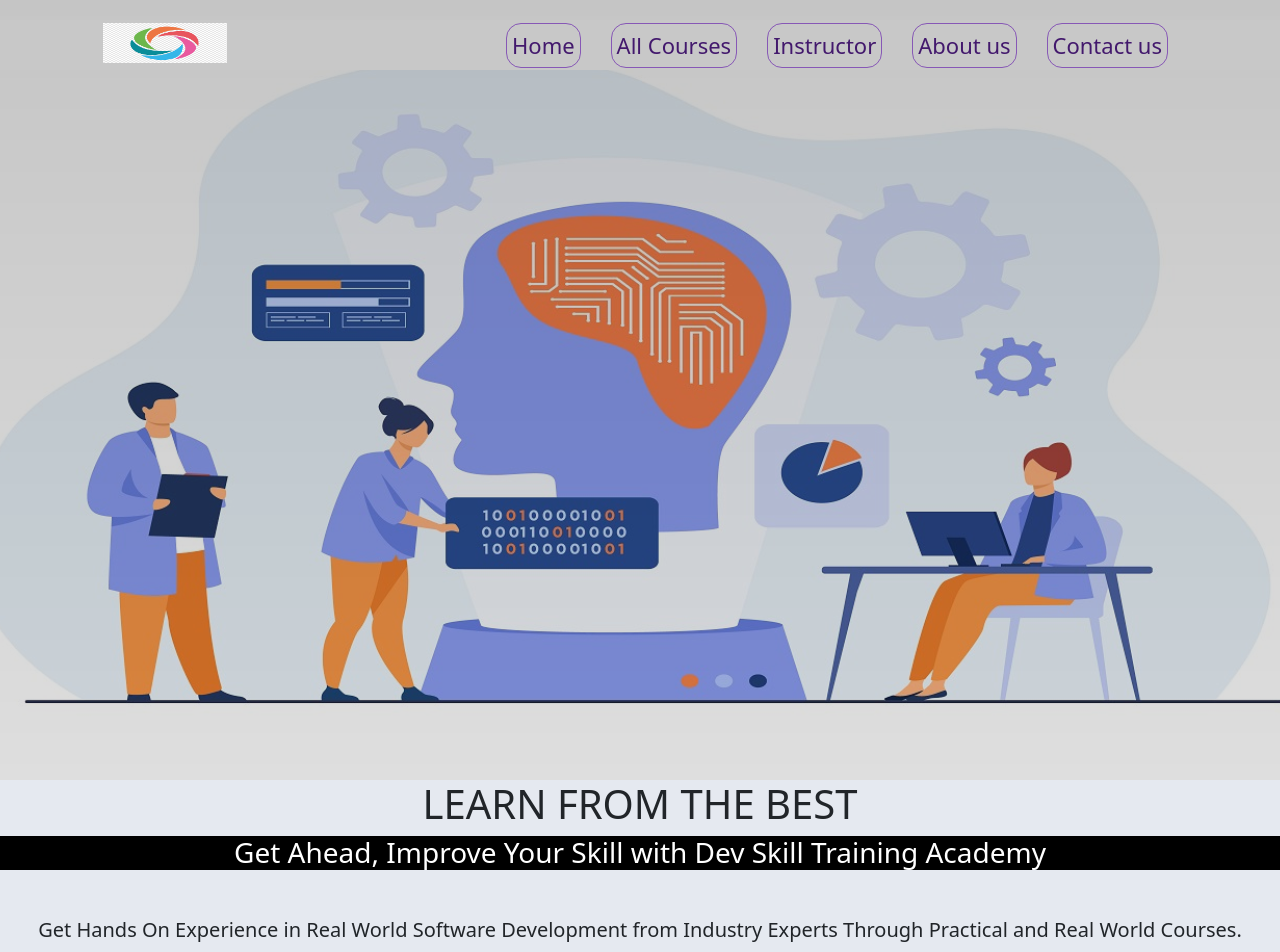
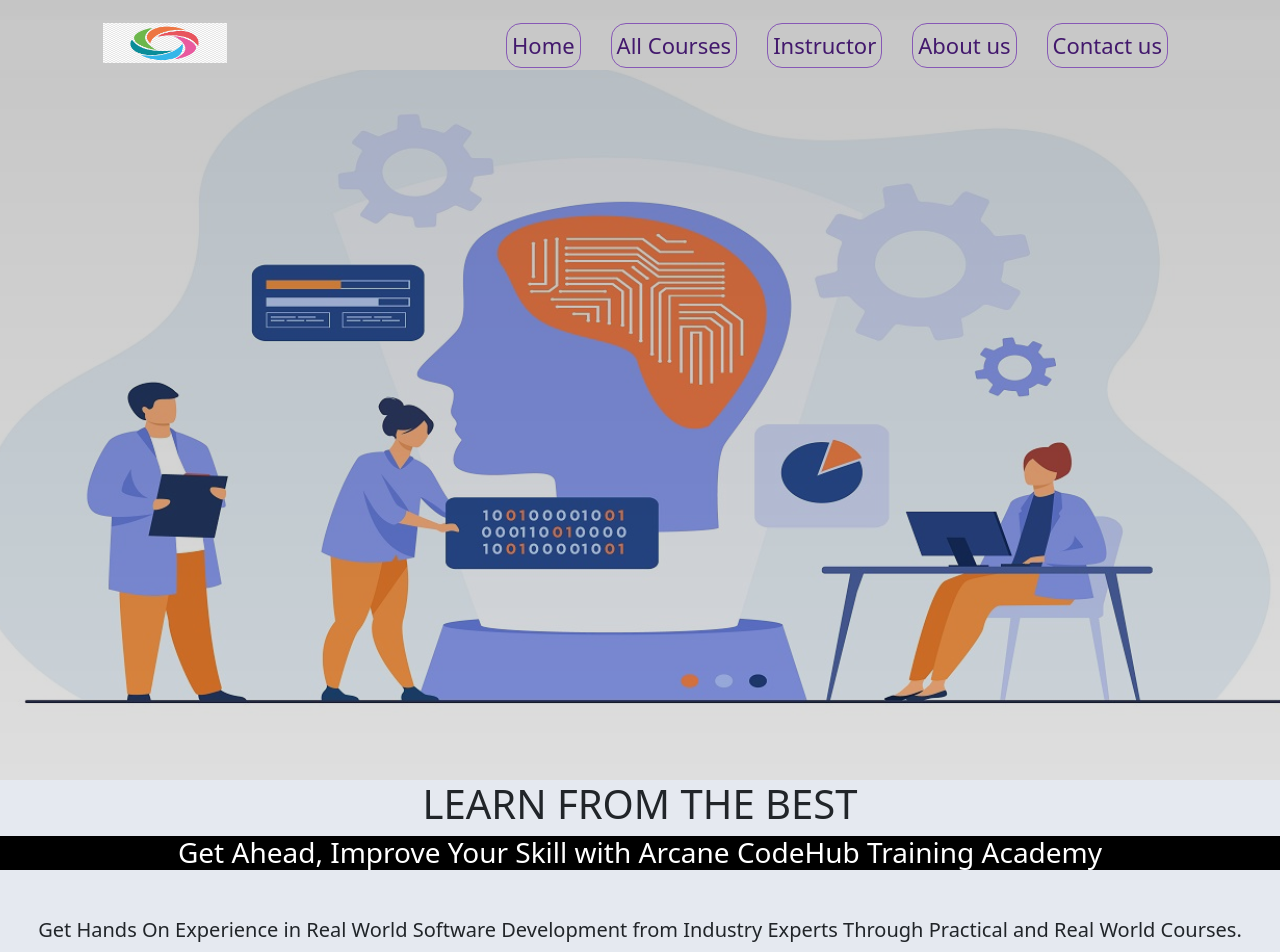
Before and after one commit to arcane75/arcane-educational-site, a React (Create React App) app: page / in a window 1280 px wide. Shown: the top 952 px of the page. Built offline with nearby package versions, Linux system fonts and the light colour scheme.

Commit message:
home page text update

```diff
--- a/src/Components/Home/Home.js
+++ b/src/Components/Home/Home.js
@@ -10,7 +10,7 @@
             <Banner></Banner>
             <div className="home-courseText">
             <h1>LEARN FROM THE BEST </h1>
-            <h3>Get Ahead, Improve Your Skill with Dev Skill Training Academy</h3>
+            <h3>Get Ahead, Improve Your Skill with Arcane CodeHub Training Academy</h3>
             <br />
             <div className="experince-course">
             <h5>Get Hands On Experience in Real World Software Development from Industry Experts Through Practical and Real World Courses.</h5>
```
